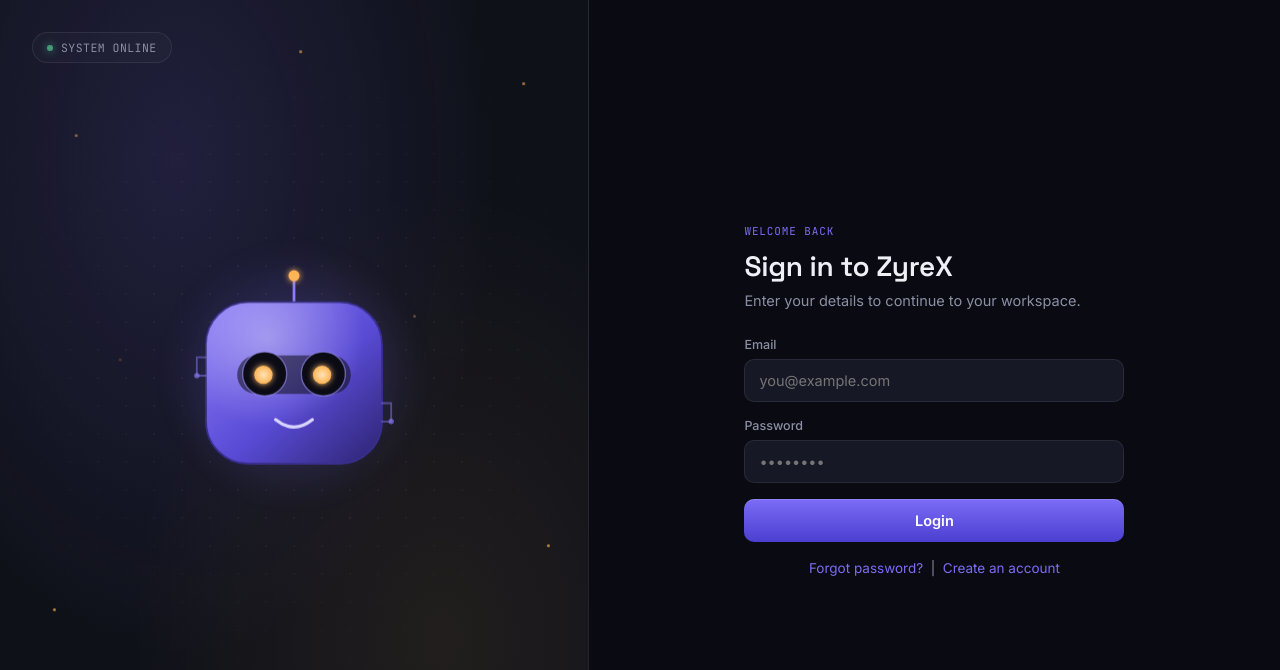
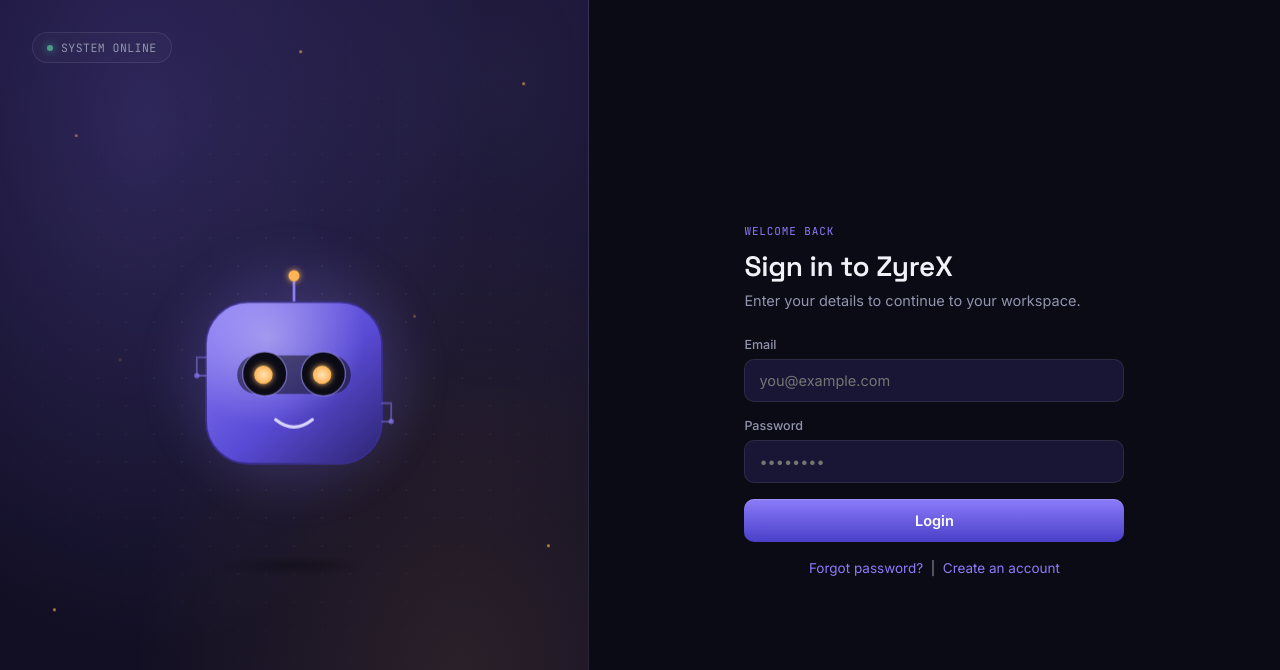
Before and after one commit to atifqmi-max/zyrexai, a website: page public/index.html in a window 1280 px wide. Shown: the top 670 px of the page. Drawn offline with Linux system fonts and the light colour scheme; no server answers.

Commit message:
Update login-hero.css

```diff
--- a/public/css/login-hero.css
+++ b/public/css/login-hero.css
@@ -1,15 +1,16 @@
 @import url('https://fonts.googleapis.com/css2?family=Space+Grotesk:wght@500;600;700&family=Inter:wght@400;500;600&family=JetBrains+Mono:wght@400;500&display=swap');
 
 :root{
-  --void:#0a0b12;
-  --panel:#0f1119;
-  --panel-soft:#161826;
-  --violet:#7c6cf6;
-  --violet-deep:#4b3fd1;
+  --void:#0b0b16;
+  --panel:#120f24;
+  --panel-soft:#191534;
+  --violet:#8b7cf9;
+  --violet-bright:#a89bff;
+  --violet-deep:#4a3fc9;
   --amber:#ffb454;
-  --ink:#eef0f5;
-  --muted:#8b8fa3;
-  --line: rgba(255,255,255,0.08);
+  --ink:#f1f1f7;
+  --muted:#9195ac;
+  --line: rgba(255,255,255,0.09);
 }
 
 *{box-sizing:border-box}
@@ -34,14 +35,16 @@
   min-height:320px;
   overflow:hidden;
   background:
-    radial-gradient(ellipse at 30% 20%, rgba(124,108,246,0.16), transparent 55%),
-    radial-gradient(ellipse at 75% 80%, rgba(255,180,84,0.08), transparent 50%),
-    var(--panel);
+    radial-gradient(ellipse at 25% 15%, rgba(139,124,249,0.22), transparent 55%),
+    radial-gradient(ellipse at 78% 85%, rgba(255,180,84,0.10), transparent 50%),
+    radial-gradient(ellipse at 85% 10%, rgba(168,155,255,0.10), transparent 45%),
+    linear-gradient(160deg, #150f30, var(--panel) 60%);
   display:flex;
   flex-direction:column;
   justify-content:space-between;
   padding:32px;
   border-right:1px solid var(--line);
+  view-transition-name: bot-panel;
 }
 
 .stage::before{
@@ -98,11 +101,27 @@
 
 .bot-glow{
   position:absolute;
-  width:260px;height:260px;
-  background:radial-gradient(circle, rgba(124,108,246,0.35), transparent 70%);
-  filter:blur(10px);
+  width:280px;height:280px;
+  background:radial-gradient(circle, rgba(139,124,249,0.4), transparent 70%);
+  filter:blur(14px);
   border-radius:50%;
   z-index:0;
+}
+
+.bot-shadow{
+  position:absolute;
+  bottom:18%;
+  left:50%;
+  transform:translateX(-50%);
+  width:150px;
+  height:22px;
+  background:radial-gradient(ellipse, rgba(0,0,0,0.5), transparent 70%);
+  z-index:0;
+  animation:shadowPulse 6s ease-in-out infinite;
+}
+@keyframes shadowPulse{
+  0%,100%{transform:translateX(-50%) scale(1); opacity:0.6}
+  50%{transform:translateX(-50%) scale(0.85); opacity:0.4}
 }
 
 #botSvg{
@@ -162,6 +181,7 @@
   justify-content:center;
   padding:32px;
   background:var(--void);
+  view-transition-name: form-panel;
 }
 
 .form-card{
@@ -278,5 +298,13 @@
 }
 
 @media (prefers-reduced-motion: reduce){
-  .bot-wrap, .status-dot, .particle{animation:none !important}
+  .bot-wrap, .status-dot, .particle, .bot-shadow{animation:none !important}
 }
+
+/* Native browser page-to-page slide/morph between login <-> register <-> forgot.
+   Falls back to an instant page swap in browsers that don't support it (no error). */
+::view-transition-group(bot-panel),
+::view-transition-group(form-panel){
+  animation-duration:0.55s;
+  animation-timing-function:cubic-bezier(0.4,0,0.2,1);
+}
```
